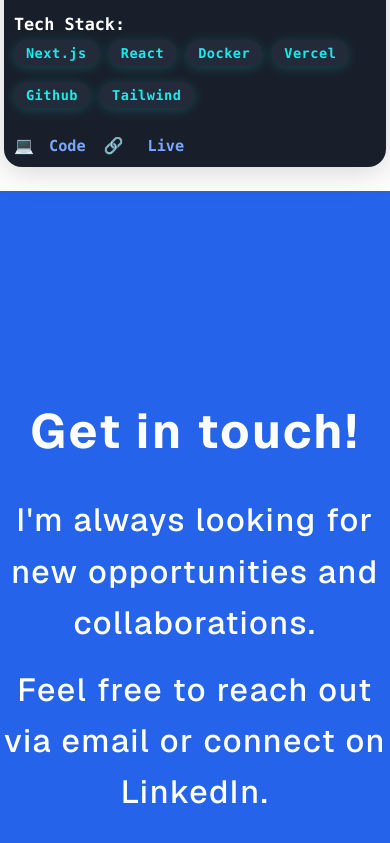
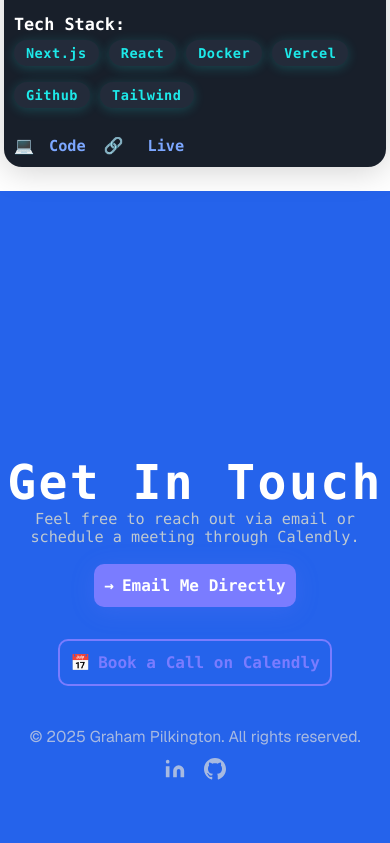
Before and after one commit to GrahamPilk/ePortfolio, a Next.js app: page / in a window 390 px wide. Shown: the part 6637-7480 px from the top of the page. Built offline with nearby package versions, Linux system fonts and the light colour scheme.

Commit message:
Finished Last Section

```diff
--- a/src/app/page.js
+++ b/src/app/page.js
@@ -272,10 +272,28 @@ export default function Home() {
         </div>
       </section>
       <section className={styles.sectionBlue}>
-        <div className={styles.contactContainer}>
-          <h1>Get in touch!</h1>
-          <p>I'm always looking for new opportunities and collaborations.</p>
-          <p>Feel free to reach out via email or connect on LinkedIn.</p>
+        <div className={styles.contactModernWrapper}>
+          <h1 className={styles.contactModernTitle}>Get In Touch</h1>
+          <div className={styles.contactModernSubtitle}>Feel free to reach out via email or schedule a meeting through Calendly.</div>
+          <div className={styles.contactModernButtons}>
+            <a href="mailto:graham.a.pilkington@gmail.com" className={styles.contactModernButtonPrimary}>
+              <span className={styles.contactModernButtonIcon}>→</span> Email Me Directly
+            </a>
+            <a href="https://calendly.com/graham-a-pilkington/30min" target="_blank" rel="noopener noreferrer" className={styles.contactModernButtonSecondary}>
+              <span className={styles.contactModernButtonIcon}>📅</span> Book a Call on Calendly
+            </a>
+          </div>
+          <div className={styles.contactFooter}>
+            <span>© {new Date().getFullYear()} Graham Pilkington. All rights reserved.</span>
+            <span className={styles.contactFooterLinks}>
+              <a href="https://www.linkedin.com/in/graham-pilkington/" target="_blank" rel="noopener noreferrer" aria-label="LinkedIn" className={styles.contactFooterIcon}>
+                <svg width="22" height="22" viewBox="0 0 24 24" fill="currentColor"><path d="M16 8a6 6 0 0 1 6 6v7h-4v-7a2 2 0 0 0-2-2 2 2 0 0 0-2 2v7h-4v-7a6 6 0 0 1 6-6z"/><rect x="2" y="9" width="4" height="12"/><circle cx="4" cy="4" r="2"/></svg>
+              </a>
+              <a href="https://github.com/GrahamPilk" target="_blank" rel="noopener noreferrer" aria-label="GitHub" className={styles.contactFooterIcon}>
+                <svg width="22" height="22" viewBox="0 0 24 24" fill="currentColor"><path d="M12 0c-6.626 0-12 5.373-12 12 0 5.302 3.438 9.8 8.207 11.387.599.111.793-.261.793-.577v-2.234c-3.338.726-4.033-1.416-4.033-1.416-.546-1.387-1.333-1.756-1.333-1.756-1.089-.745.083-.729.083-.729 1.205.084 1.839 1.237 1.839 1.237 1.07 1.834 2.807 1.304 3.492.997.107-.775.418-1.305.762-1.604-2.665-.305-5.467-1.334-5.467-5.931 0-1.311.469-2.381 1.236-3.221-.124-.303-.535-1.524.117-3.176 0 0 1.008-.322 3.301 1.23.957-.266 1.983-.399 3.003-.404 1.02.005 2.047.138 3.006.404 2.291-1.552 3.297-1.23 3.297-1.23.653 1.653.242 2.874.118 3.176.77.84 1.235 1.911 1.235 3.221 0 4.609-2.807 5.624-5.479 5.921.43.372.823 1.102.823 2.222v3.293c0 .319.192.694.801.576 4.765-1.589 8.199-6.086 8.199-11.386 0-6.627-5.373-12-12-12z"/></svg>
+              </a>
+            </span>
+          </div>
         </div>
       </section>
     </div>
--- a/src/app/page.module.css
+++ b/src/app/page.module.css
@@ -1,3 +1,75 @@
+/* Contact section footer styles */
+.contactFooter {
+  margin-top: 2.5rem;
+  display: flex;
+  flex-direction: column;
+  align-items: center;
+  gap: 0.5rem;
+  color: #bfc9e0;
+  font-size: 0.98rem;
+  opacity: 0.85;
+}
+.contactFooterLinks {
+  display: flex;
+  gap: 1.1rem;
+  margin-top: 0.2rem;
+}
+.contactFooterIcon {
+  color: #bfc9e0;
+  transition: color 0.18s;
+  display: inline-flex;
+  align-items: center;
+}
+.contactFooterIcon:hover {
+  color: #3498db;
+}
+/* Clean and small Get In Touch section */
+.contactSimpleWrapper {
+  max-width: 400px;
+  margin: 0 auto;
+  padding: 2rem 1rem 2.5rem 1rem;
+  background: rgba(255,255,255,0.07);
+  border-radius: 18px;
+  box-shadow: 0 2px 12px 0 rgba(0,0,0,0.04);
+  text-align: center;
+}
+
+.contactSimpleTitle {
+  font-size: 1.5rem;
+  font-weight: 600;
+  margin-bottom: 1.2rem;
+  color: #fff;
+  letter-spacing: 0.01em;
+}
+
+.contactSimpleButtons {
+  display: flex;
+  gap: 1rem;
+  justify-content: center;
+}
+
+.contactSimpleButton {
+  display: flex;
+  align-items: center;
+  gap: 0.5rem;
+  background: #3498db;
+  color: #fff;
+  border: none;
+  border-radius: 8px;
+  padding: 0.5rem 1.1rem;
+  font-size: 1rem;
+  font-weight: 500;
+  text-decoration: none;
+  transition: background 0.18s, box-shadow 0.18s;
+  box-shadow: 0 1px 4px 0 rgba(0,0,0,0.07);
+}
+.contactSimpleButton:hover {
+  background: #217dbb;
+}
+
+.contactSimpleButtonIcon {
+  font-size: 1.1em;
+}
 /* Triangles Animation */
 .trianglesContainer {
   position: absolute;
@@ -339,8 +411,8 @@
 
 .aboutMeBullet {
   color: #fff;
-  font-size: 1.18rem;
-  font-weight: 600;
+  font-size: 0.75rem;
+  font-weight: 400;
   text-align: left;
   margin: 18px 0 0 0;
   display: flex;
@@ -982,3 +1054,108 @@
     font-size: 1rem;
   }
 }
+
+.contactModernWrapper {
+  max-width: 600px;
+  margin: 0 auto;
+  padding: 64px 0 48px 0;
+  display: flex;
+  flex-direction: column;
+  align-items: center;
+}
+
+.contactModernTitle {
+  color: #fff;
+  font-size: 2.5rem;
+  font-family: 'Fira Mono', 'Consolas', monospace;
+  font-weight: 900;
+  text-align: center;
+  margin-bottom: 8px;
+}
+
+.contactModernSubtitle {
+  color: #bfc9d1;
+  font-size: 1.1rem;
+  text-align: center;
+  margin-bottom: 36px;
+  font-family: 'Fira Mono', 'Consolas', monospace;
+}
+
+.contactModernButtons {
+  display: flex;
+  flex-direction: column;
+  gap: 24px;
+  align-items: center;
+  width: 100%;
+}
+
+.contactModernButtonPrimary {
+  display: flex;
+  align-items: center;
+  justify-content: center;
+  background: #7a7cff;
+  color: #fff;
+  font-size: 1.2rem;
+  font-family: 'Fira Mono', 'Consolas', monospace;
+  font-weight: 700;
+  border: none;
+  border-radius: 10px;
+  padding: 18px 48px;
+  margin-bottom: 8px;
+  box-shadow: 0 4px 24px #7a7cff33;
+  cursor: pointer;
+  text-decoration: none;
+  transition: background 0.18s, box-shadow 0.18s;
+}
+.contactModernButtonPrimary:hover {
+  background: #5a5cff;
+  box-shadow: 0 8px 32px #7a7cff66;
+}
+
+.contactModernButtonSecondary {
+  display: flex;
+  align-items: center;
+  justify-content: center;
+  background: transparent;
+  color: #7a7cff;
+  font-size: 1.2rem;
+  font-family: 'Fira Mono', 'Consolas', monospace;
+  font-weight: 700;
+  border: 2px solid #7a7cff;
+  border-radius: 10px;
+  padding: 18px 48px;
+  cursor: pointer;
+  text-decoration: none;
+  transition: background 0.18s, color 0.18s, border 0.18s;
+}
+.contactModernButtonSecondary:hover {
+  background: #232b3a;
+  color: #fff;
+  border: 2px solid #fff;
+}
+
+.contactModernButtonIcon {
+  margin-right: 12px;
+  font-size: 1.3rem;
+}
+
+@media (max-width: 600px) {
+  .contactModernWrapper {
+    padding: 32px 0 24px 0;
+  }
+  .contactModernTitle {
+    font-size: 1.5rem;
+  }
+  .contactModernSubtitle {
+    font-size: 0.95rem;
+    margin-bottom: 18px;
+  }
+  .contactModernButtonPrimary, .contactModernButtonSecondary {
+    font-size: 1rem;
+    padding: 12px 10px;
+  }
+  .contactModernButtonIcon {
+    font-size: 1rem;
+    margin-right: 8px;
+  }
+}
```
